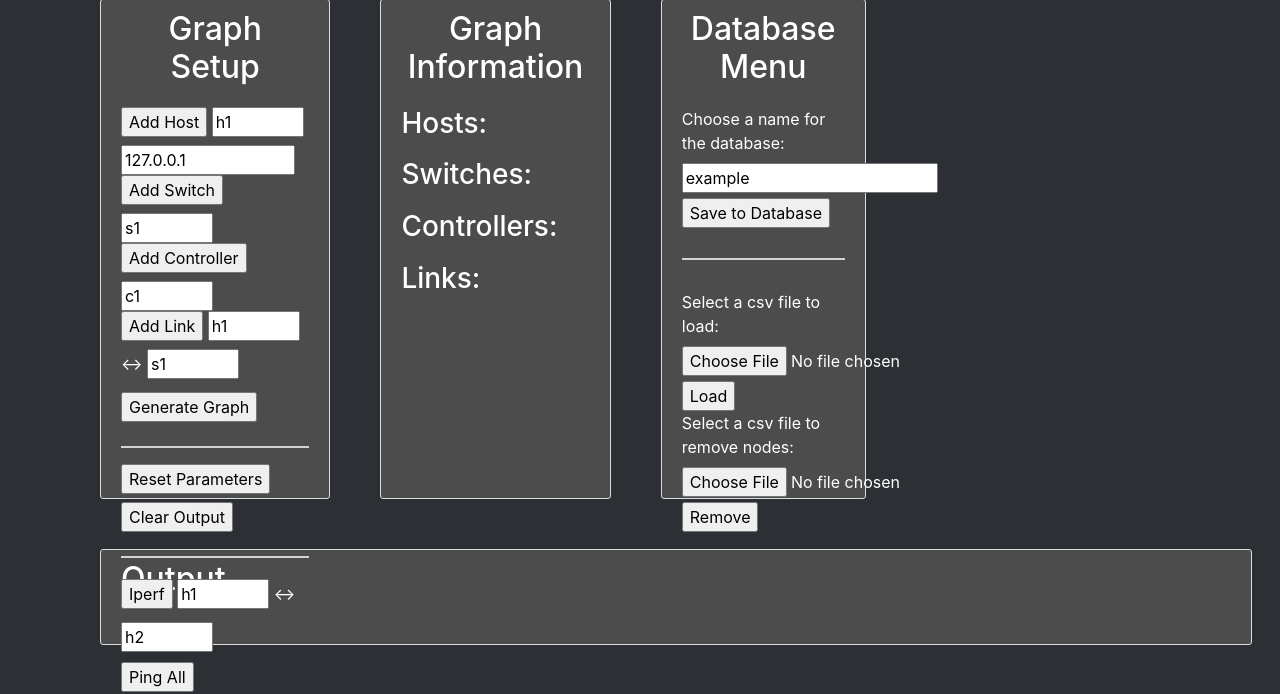
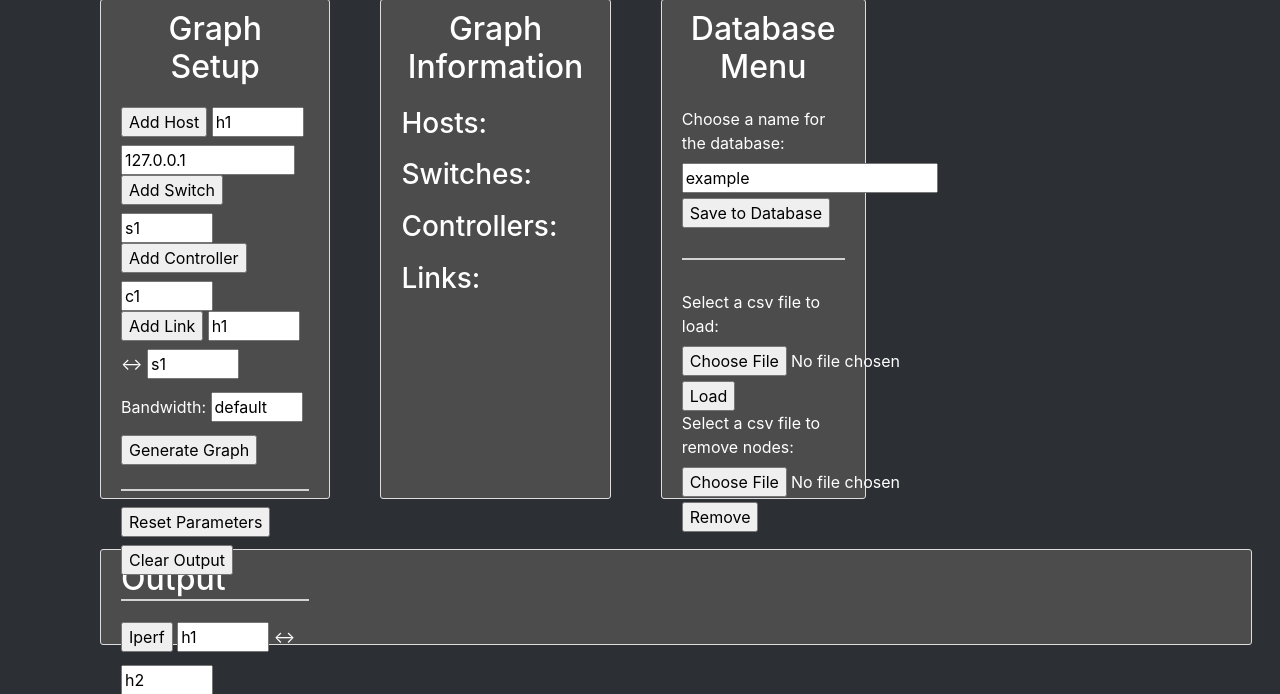
Before and after one commit to milobyte/MiniGNC-2, a Django app: page / in a window 1280 px wide. Shown: the part 91-785 px from the top of the page. Run offline with Django 3.2, Linux system fonts and the light colour scheme; some libraries are stand-ins or nearby versions.

Commit message:
Added functionality to assign bandwidth parameter to links

```diff
--- a/mysite/gui/nodes.py
+++ b/mysite/gui/nodes.py
@@ -167,7 +167,10 @@ class Link:
         Automates the text to add a link to a file
         :return: the text to add a link to a file
         """
-        return self.first + self.second + " = net.addLink( '" + self.first + "', " + "'" + self.second + "' )\n"
+        if self.bandwidth == None:
+            return self.first + self.second + " = net.addLink( '" + self.first + "', " + "'" + self.second + "' )\n"
+        else:
+            return self.first + self.second + " = net.addLink( '" + self.first + "', " + "'" + self.second + "', bw = " + self.bandwidth + ")\n"
 
     def to_tuple(self):
         """
@@ -182,6 +185,8 @@ class Link:
         :param bandwidth: the Mbps of bandwidth that a link has
         :return: None
         """
+        # SET RESTRICTIONS
+        print("BANDWIDTH: " + bandwidth + " ADDED")
         self.bandwidth = bandwidth
 
     def get_bandwidth(self):
--- a/mysite/gui/templates/gui/base_test.html
+++ b/mysite/gui/templates/gui/base_test.html
@@ -68,6 +68,8 @@
             <input type="text" value="h1" id="add_first_link" name="add_first_link" size="4" />
             <p style="display: inline-block; color: #ffffff"><-></p>
             <input type="text" value="s1" id="add_second_link" name="add_second_link" size="4" />
+            <p style="display: inline-block; color: #ffffff">Bandwidth: </p>
+            <input type="text" value="default" id="add_bandwidth" name="add_bandwidth" size="4" />
         </form>
         <form action="#" method="get">
             <input type="submit" value="Generate Graph" name="graphbtn" style="margin-bottom: 8px">
--- a/mysite/gui/views.py
+++ b/mysite/gui/views.py
@@ -81,7 +81,12 @@ def home(request):
     elif request.GET.get('add_link_btn'):
         first = request.GET.get('add_first_link')
         second = request.GET.get('add_second_link')
+        bandwidth = request.GET.get('add_bandwidth')
         link = nodes.Link(first, second)
+
+        if bandwidth != 'default':
+            link.set_bandwidth(bandwidth)
+
         graph_nodes['links'].append(link)
 
     # This is the logic for when the graph button is clicked
```
